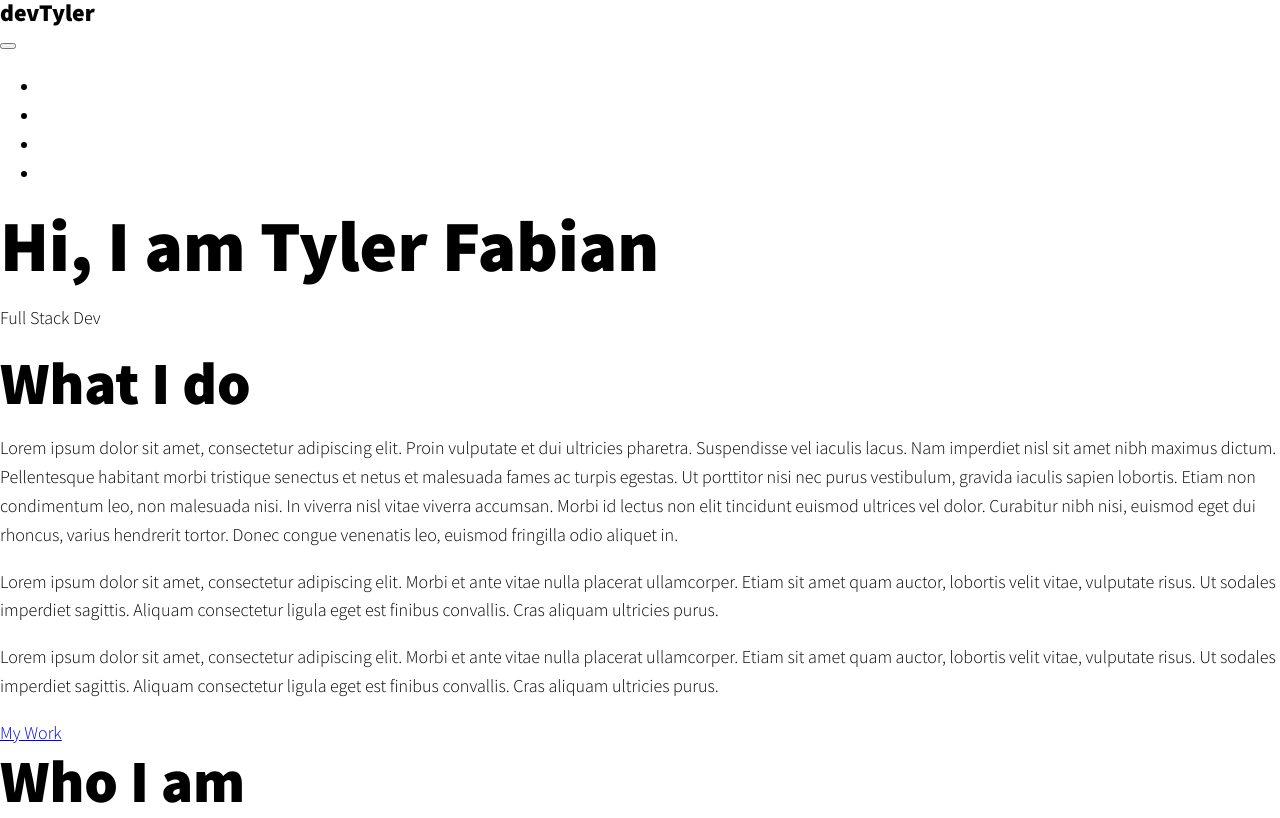
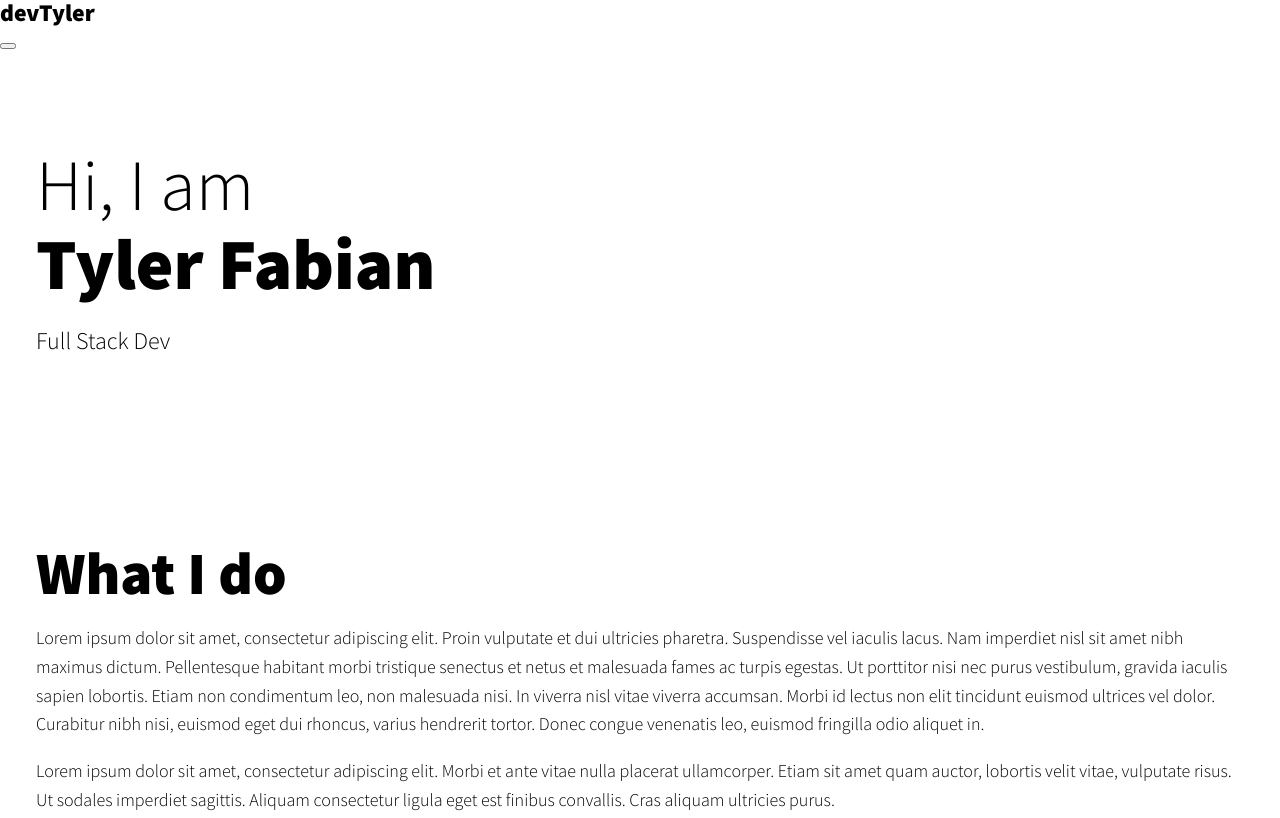
Before and after one commit to tylerf808/new-portfolio, a plain HTML site: page index.html in a window 1280 px wide. Shown: the top 818 px of the page. Drawn offline with Linux system fonts and the light colour scheme; files that its build step writes are made by us from their sources; files whose address does not match are found by name.

Commit message:
Added padding and grid to elements

```diff
--- a/css/style.css
+++ b/css/style.css
@@ -48,6 +48,8 @@ img {
     max-width: 100%;
 }
 
+strong { font-weight: var(--fw-bold); }
+
 /* Typography */
 
 h1,
@@ -60,3 +62,51 @@ h3 {
 h1 { font-size: var(--fs-h1); }
 h2 { font-size: var(--fs-h2); }
 h3 { font-size: var(--fs-h3); }
+
+section {
+    padding: 5em 2em;
+}
+
+.section__title {
+    margin-bottom: .25em;
+}
+
+.section__title--intro {
+    font-weight: var(--fw-reg);
+}
+
+.section__title--intro strong{
+    display: block;
+}
+
+.section__subtitle {
+    margin: 0;
+    font-size: var(--fs-h3);
+}
+
+.section__subtitle--intro,
+.section__subtitle--about {
+    background: var(--clr-accent);
+    font-family: var(--ff-secondary);
+    margin-bottom: 1em;
+}
+
+/* Header */
+
+nav { display: none; }
+
+/* Intro section */
+
+.intro {
+    position: relative;
+}
+
+@media (min-width: 600px) {
+    .intro {
+        display: gird;
+        grid-template-areas:
+            "img title"
+            "img subtitle";
+        grid-template-columns: min-content max-content;
+    }
+}
```
